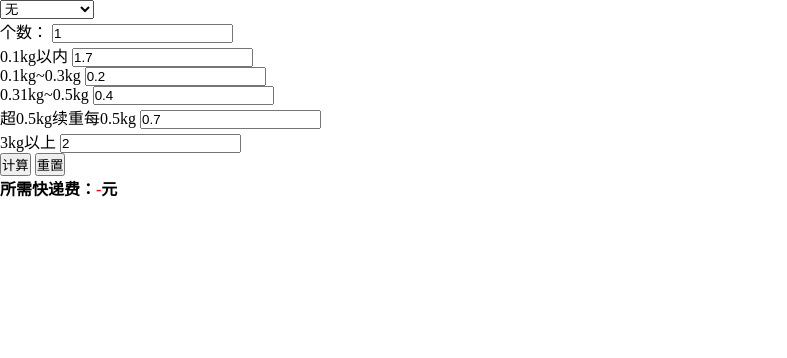
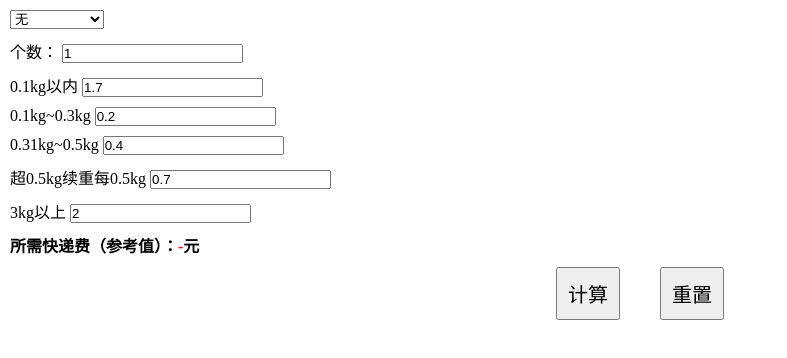
Before and after one commit to xsh627/hello-word, a plain HTML site: page pages/tools/kuaidi.html in a window 1280 px wide. Shown: the whole page, without its empty margins (0-787 px from the left). Drawn offline with nearby package versions, Linux system fonts and the light colour scheme.

Commit message:
[gh-pages]-kuaidi page update

```diff
--- a/pages/tools/kuaidi.html
+++ b/pages/tools/kuaidi.html
@@ -9,6 +9,18 @@
     * {
       padding: 0;
       margin: 0;
+    }
+    .form-item {
+      margin: 10px 10px 0;
+    }
+    .btn-box {
+      display: flex;
+      justify-content: center;
+    }
+    .ope-btn {
+      padding: 10px;
+      margin: 0 20px;
+      font-size: 20px;
     }
     #result {
       color: #f00;
@@ -48,13 +60,13 @@
         <input type="text" class="input-lvl-price" id="inputLvlPrice5">
       </div>
       <div class="form-item">
-        <div class="btn-box">
-          <button id="calcBtn">计算</button>
-          <button id="resetBtn">重置</button>
-        </div>
+        <strong>所需快递费（参考值）：<span id="result">-</span>元</strong>
       </div>
       <div class="form-item">
-        <strong>所需快递费：<span id="result">-</span>元</strong>
+        <div class="btn-box">
+          <button class="ope-btn" id="calcBtn">计算</button>
+          <button class="ope-btn" id="resetBtn">重置</button>
+        </div>
       </div>
     </div>
   </div>
@@ -100,20 +112,23 @@
       ]
       const optionMap = {}
       const $selectOfProduct = $('#product')
-      const $inputAmount = $('#inputAmount').val(1)
-      const $inputLvlPrice1 = $('#inputLvlPrice1').val(1.7)
-      const $inputLvlPrice2 = $('#inputLvlPrice2').val(0.2)
-      const $inputLvlPrice3 = $('#inputLvlPrice3').val(0.4)
-      const $inputLvlPrice4 = $('#inputLvlPrice4').val(0.7)
-      const $inputLvlPrice5 = $('#inputLvlPrice5').val(2)
+      const $inputAmount = $('#inputAmount')
+      const $inputLvlPrice1 = $('#inputLvlPrice1')
+      const $inputLvlPrice2 = $('#inputLvlPrice2')
+      const $inputLvlPrice3 = $('#inputLvlPrice3')
+      const $inputLvlPrice4 = $('#inputLvlPrice4')
+      const $inputLvlPrice5 = $('#inputLvlPrice5')
       const $result = $('#result')
 
       const $calcBtn = $('#calcBtn')
+      const $resetBtn = $('#resetBtn')
 
       init()
 
+      initEvent()
+
       function init () {
-        let optionsHtml = ''
+        let optionsHtml = '<option value="-1">无</option>'
         options.forEach(function (optionItem) {
           console.log('item===', optionItem)
           optionsHtml += `<option value="${optionItem.id}">${optionItem.label}</option>`
@@ -126,10 +141,19 @@
           }
         })
         console.log('optionMap===', optionMap)
-        $selectOfProduct.append(optionsHtml)
+        $selectOfProduct.html(optionsHtml)
+        $inputAmount.val(1)
+        $inputLvlPrice1.val(1.7)
+        $inputLvlPrice2.val(0.2)
+        $inputLvlPrice3.val(0.4)
+        $inputLvlPrice4.val(0.7)
+        $inputLvlPrice5.val(2)
+        $result.html('-')
+      }
 
-        // calculate()
+      function initEvent () {
         $calcBtn.on('click', calculate)
+        $resetBtn.on('click', init)
       }
 
       function calculate () {
@@ -178,6 +202,7 @@
           }
         }
         console.log('result===', result)
+        result = result.toFixed(2)
         $result.html(result)
       }
     })
```
